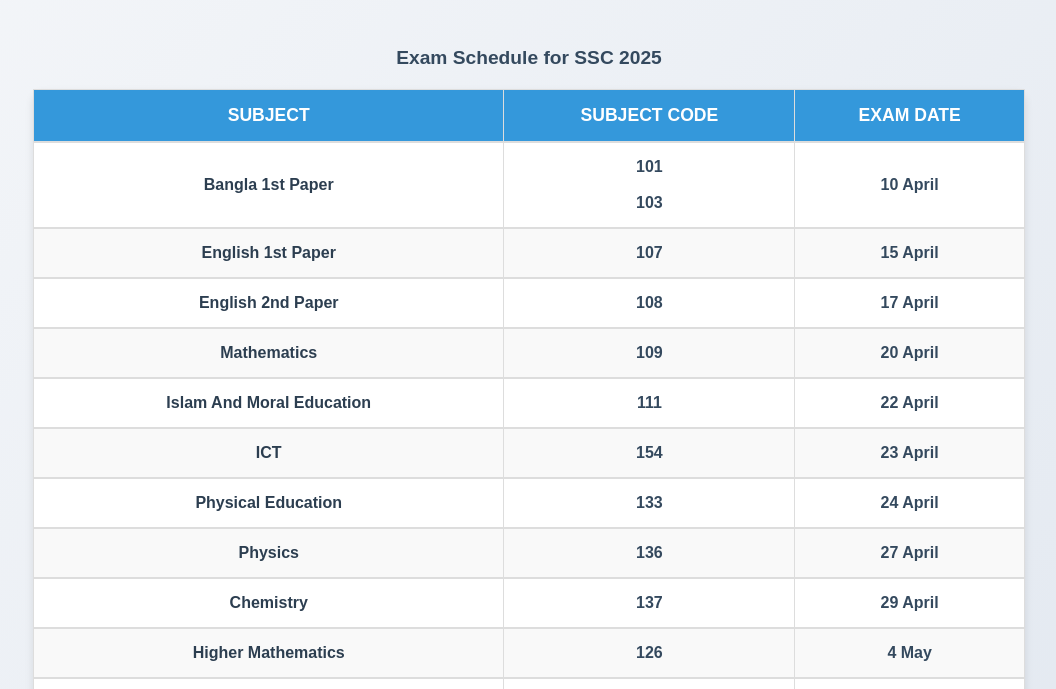
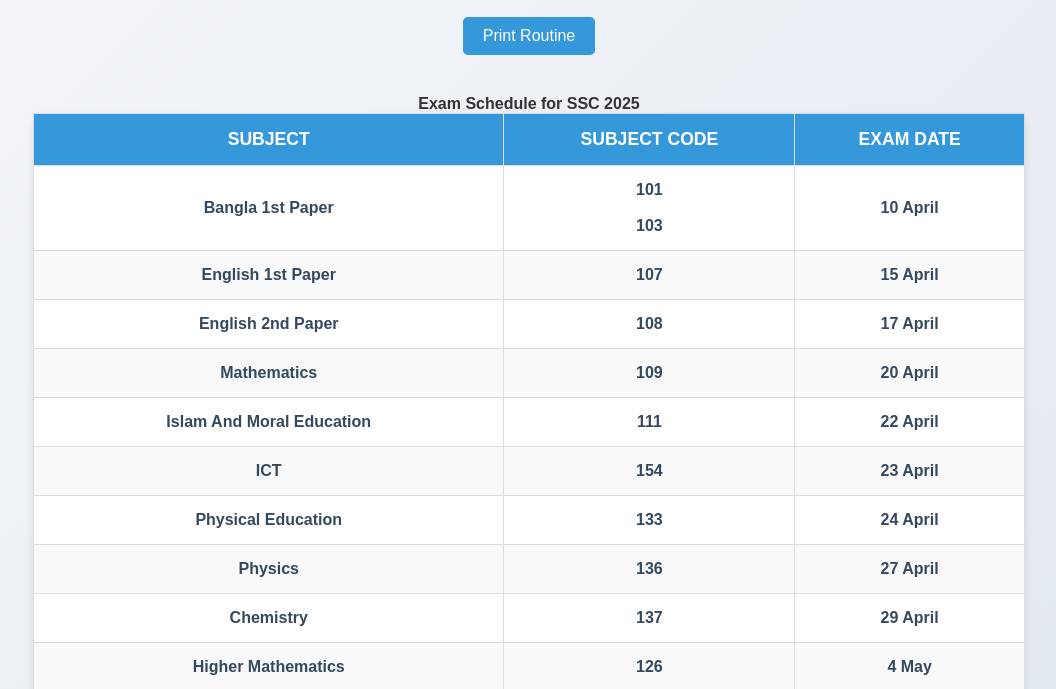
Before and after one commit to rafin-edu/routine, a plain HTML site: page routine.html in a window 1280 px wide. Shown: the part 110-799 px from the top of the page, without its empty margins (111-1167 px from the left). Drawn offline with Linux system fonts and the light colour scheme.

Commit message:
Update routine.html

```diff
--- a/routine.html
+++ b/routine.html
@@ -12,6 +12,7 @@
         margin: 0;
         padding: 20px;
         animation: gradientAnimation 10s ease infinite;
+        text-align: center;
       }
 
       @keyframes gradientAnimation {
@@ -21,9 +22,8 @@
       }
 
       h1 {
-        text-align: center;
         color: #2c3e50;
-        margin-bottom: 30px;
+        margin-bottom: 20px;
         font-size: 3rem;
         text-transform: uppercase;
         letter-spacing: 2px;
@@ -39,6 +39,23 @@
           opacity: 1;
           transform: translateY(0);
         }
+      }
+
+      .print-button {
+        background-color: #3498db;
+        color: white;
+        padding: 10px 20px;
+        font-size: 1rem;
+        border: none;
+        border-radius: 5px;
+        cursor: pointer;
+        transition: background 0.3s ease, transform 0.2s ease;
+        margin-bottom: 20px;
+      }
+
+      .print-button:hover {
+        background-color: #2980b9;
+        transform: scale(1.05);
       }
 
       table {
@@ -63,13 +80,11 @@
         }
       }
 
-      th,
-      td {
+      th, td {
         padding: 15px;
         font-size: 1rem;
         text-align: center;
         border: 1px solid #ddd;
-        border-bottom: 2px solid #ddd;
         transition: background-color 0.3s ease, transform 0.3s ease;
       }
 
@@ -78,12 +93,6 @@
         color: white;
         font-size: 1.1rem;
         text-transform: uppercase;
-        animation: fadeIn 2s ease;
-      }
-
-      @keyframes fadeIn {
-        0% { opacity: 0; }
-        100% { opacity: 1; }
       }
 
       tr:nth-child(even) {
@@ -100,18 +109,6 @@
         color: #34495e;
       }
 
-      b {
-        color: #2c3e50;
-      }
-
-      caption {
-        font-size: 1.2rem;
-        font-weight: bold;
-        margin: 20px 0;
-        color: #34495e;
-        animation: fadeIn 2s ease;
-      }
-
       .table-container {
         display: flex;
         justify-content: center;
@@ -119,7 +116,6 @@
         margin-top: 20px;
       }
 
-      /* Add a responsive design */
       @media (max-width: 768px) {
         table {
           width: 100%;
@@ -129,8 +125,7 @@
           font-size: 2.5rem;
         }
 
-        th,
-        td {
+        th, td {
           font-size: 0.9rem;
         }
       }
@@ -138,9 +133,10 @@
   </head>
   <body>
     <h1>SSC Routine 2025</h1>
+    <button class="print-button" onclick="window.print()">Print Routine</button>
     <div class="table-container">
       <table>
-        <caption>Exam Schedule for SSC 2025</caption>
+        <caption><strong>Exam Schedule for SSC 2025</strong></caption>
         <thead>
           <tr>
             <th>Subject</th>
```
